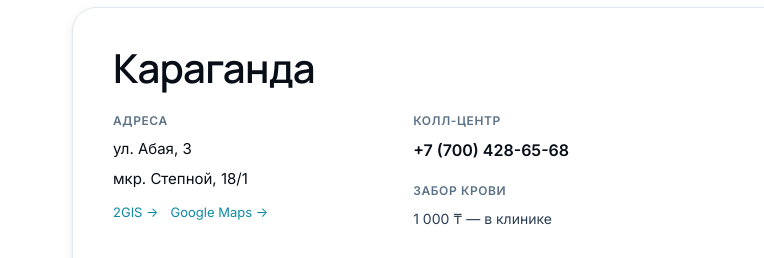
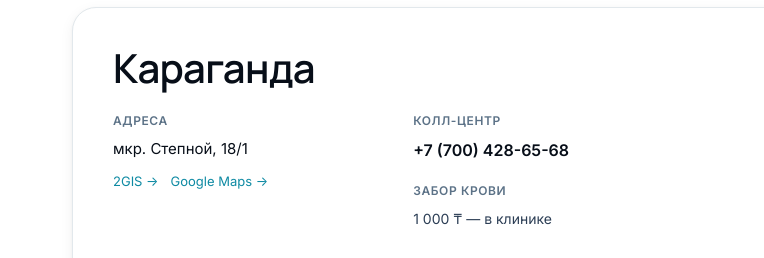
Before and after one commit to Thermos1/idealab-landing, an Astro site: page /locations in a window 1280 px wide. Shown: the part 1480-1738 px from the top of the page, 0-764 px from the left. Built offline with nearby package versions, Linux system fonts and the light colour scheme; Astro itself is replaced by a stand-in of ours.

Commit message:
content: убрать филиал «Абая, 3» (Караганда) — закрыт
Убран адрес Абая 3 из списков филиалов (RU/KK), 2ГИС/Google-ссылки и JSON-LD
переведены на действующий адрес Караганды (мкр. Степной, 18/1). Караганда
как город остаётся.

Co-Authored-By: Claude Opus 4.8 <noreply@anthropic.com>

```diff
--- a/src/components/Locations.astro
+++ b/src/components/Locations.astro
@@ -24,8 +24,8 @@ const mapLinks: Record<string, { gis: string; google: string }> = {
     google: "https://www.google.com/maps/search/?api=1&query=Seifullina+553+Almaty",
   },
   karaganda: {
-    gis: "https://2gis.kz/karaganda/search/%D0%90%D0%B1%D0%B0%D1%8F+3",
-    google: "https://www.google.com/maps/search/?api=1&query=Abay+3+Karaganda",
+    gis: "https://2gis.kz/karaganda/search/%D0%A1%D1%82%D0%B5%D0%BF%D0%BD%D0%BE%D0%B9+18%2F1",
+    google: "https://www.google.com/maps/search/?api=1&query=Stepnoy+18+Karaganda",
   },
   temirtau: {
     gis: "https://2gis.kz/temirtau/search/%D0%9C%D0%B8%D1%80%D0%B0+114",
--- a/src/i18n/ui.ts
+++ b/src/i18n/ui.ts
@@ -409,7 +409,7 @@ const ru: Strings = {
       {
         slug: "karaganda",
         city: "Караганда",
-        addresses: ["ул. Абая, 3", "мкр. Степной, 18/1"],
+        addresses: ["мкр. Степной, 18/1"],
         hours: "",
         phone_label: "+7 (700) 428-65-68",
       },
@@ -764,7 +764,7 @@ const kk: Strings = {
       {
         slug: "karaganda",
         city: "Қарағанды",
-        addresses: ["Абай к-сі, 3", "Степной ы/а, 18/1"],
+        addresses: ["Степной ы/а, 18/1"],
         hours: "",
         phone_label: "+7 (700) 428-65-68",
       },
--- a/src/layouts/Base.astro
+++ b/src/layouts/Base.astro
@@ -129,7 +129,7 @@ const htmlLangMap: Record<Locale, string> = {
             "@type": "PostalAddress",
             "addressLocality": "Karaganda",
             "addressCountry": "KZ",
-            "streetAddress": "Abay str., 3 / Stepnoy microdistrict, 18/1",
+            "streetAddress": "Stepnoy microdistrict, 18/1",
           },
           {
             "@type": "PostalAddress",
```
